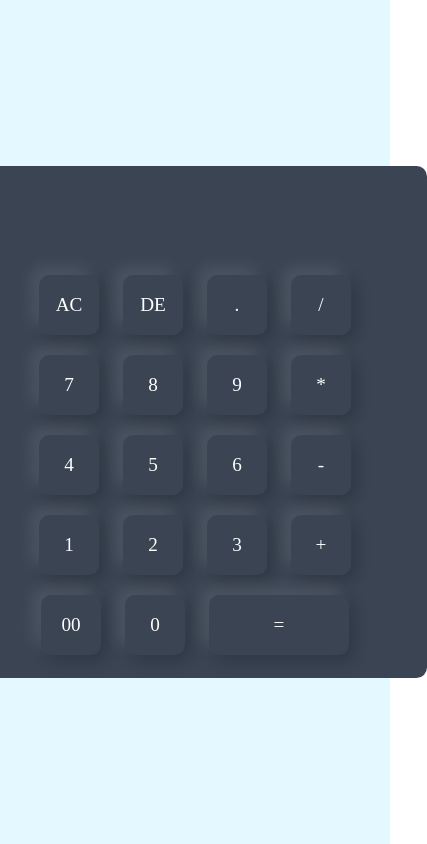
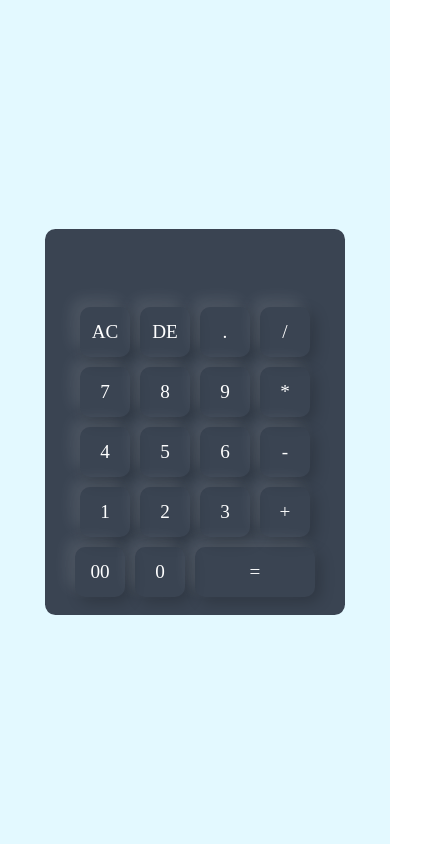
Before and after one commit to javeria-farooq/new-calculator, a plain HTML site: page index.html in a window 390 px wide. Shown: the whole page, 427 px wide, since content can reach past the window. Drawn offline with Linux system fonts and the light colour scheme.

Commit message:
Add media queries

```diff
--- a/index.html
+++ b/index.html
@@ -7,50 +7,47 @@
     <link rel="stylesheet" href="style.css">
 </head>
 <body>
-
-    <div class="container">
     <div class="calculator">
         <div class="calculator-container">
             <div class="display">
-                    <input class="input" type="text">
+                <input class="input" readonly type="text">
             </div>
 
-                <div>
+            <div class="btn-con">
                 <button class="buttons">AC</button>
                 <button class="buttons">DE</button>
                 <button class="buttons">.</button>
                 <button class="buttons">/</button>
             </div>
 
-                <div>
+            <div class="btn-con">
                 <button class="buttons">7</button>
                 <button class="buttons">8</button>
                 <button class="buttons">9</button>
                 <button class="buttons">*</button>
             </div>
 
-                <div>
+            <div class="btn-con">
                 <button class="buttons">4</button>
                 <button class="buttons">5</button>
                 <button class="buttons">6</button>
                 <button class="buttons">-</button>
             </div>
 
-                <div>
+            <div class="btn-con">
                 <button class="buttons">1</button>
                 <button class="buttons">2</button>
                 <button class="buttons">3</button>
                 <button class="buttons">+</button>
             </div>
 
-                <div>
+            <div class="btn-con">
                 <button class="buttons">00</button>
                 <button class="buttons">0</button>
                 <button class="buttons equal">=</button>
             </div>
         </div>
     </div>
-    </div>
     <script src="app.js"></script>
 </body>
 </html>
--- a/style.css
+++ b/style.css
@@ -6,68 +6,101 @@
     transition: all .3s linear;
 }
 
-.container{
+.calculator{
+    max-width: 100vw;
+    min-height: 100vh;
+    background-color: #e3f9ff;
+    display: flex;
+    justify-content: center;
+    align-items: center;
+    padding: 3rem .5rem;
+}
+
+.calculator-container{
+    background-color: #3a4452;
+    padding: .85rem;
+    border-radius: .65rem;
+    display: flex;
+    flex-direction: column;
+    justify-content: space-evenly;
+    align-items: center;
+    max-width: 300px;
+    min-height: 350px;
+}
+
+.display{
+    width: 90%;
+}
+
+.display .input{
+    outline: none;
+    border: none;
+    background-color: transparent;
+    color: white;
     width: 100%;
-    height: 100vh;
-    background-color: #e3f9ff;
+    font-size: 1.5rem;
+    padding: .5rem;
+    margin-bottom: 1rem;
+    text-align: right;
+}
+
+.btn-con{
+    display: flex;
+    justify-content: space-evenly;
+    flex-wrap: wrap;
+}
+
+.buttons{
+    height: 50px;
+    width: 50px;
+    border-radius: 10px;
+    box-shadow: -8px -8px 15px rgba(255, 255, 255, .1),
+                 5px 5px 15px rgba(0, 0, 0, .2);
+
+    cursor: pointer;
+    border: none;
+    outline: none;
+    background-color: transparent;
+    color: white;
+    font-size: 1.2rem;
+    padding: .5rem;
+    margin: 5px 5px;
     display: flex;
     justify-content: center;
     align-items: center;
 }
 
-.calculator{
-    background-color: #3a4452;
-    padding: .85rem;
-    border-radius: .65rem;
+.equal{
+    width: 120px;
 }
 
-.calculator .calculator-container{
-    display: flex;
-    flex-direction: column;
-    justify-content: space-evenly;
-    align-items: center;
+.buttons:hover{
+    background-color: #e3f9ff;
+    color: #3a4452;
 }
 
-.calculator .calculator-container .input,
-.calculator .calculator-container .buttons{
-    border: none;
-    outline: none;
+@media (max-width: 300px) {
+    .calculator{
+        padding: 0px 0px;
+        justify-content: flex-start;
+        align-items: flex-start;
+        background-color: white;
+    }
 }
 
-.calculator .calculator-container .buttons{
-    width: 60px;
-    height: 60px;
-    margin: 10px;
-    border-radius: 10px;
-    box-shadow: -8px -8px 15px rgba(255, 255, 255, .1),
-                 5px 5px 15px rgba(0, 0, 0, .2);
-    cursor: pointer;
-    background-color: transparent;
-    color: white;
-    font-size: 1.2rem;
+@media (max-width: 284px) {
+    .calculator-container{
+        padding: .1rem;
+    }
+
+    .buttons{
+        height: 30px;
+        width: 30px;
+        font-size: 1rem;
+        margin: 3px;
+    }
+
+    .equal{
+        width: 70px;
+    }
 }
-
-.calculator .calculator-container .buttons:hover{
-   background-color: #e3f9ff;
-   color: #3a4452;
-}
-
-.calculator-container .display{
-    display: flex;
-    justify-content: flex-end;
-    margin: 20px 0px;
-}
-
-.calculator-container .display .input{
-    text-align: right;
-    flex: 1;
-    font-size: 2rem;
-    background-color: transparent;
-    color: white;
-    margin: 0px 10px;
-    padding: .25rem .5rem;
-}
-
-.calculator .calculator-container .buttons.equal{
-    width: 140px;
-}
```
Lines whose indentation alone changed are shown as unchanged.
